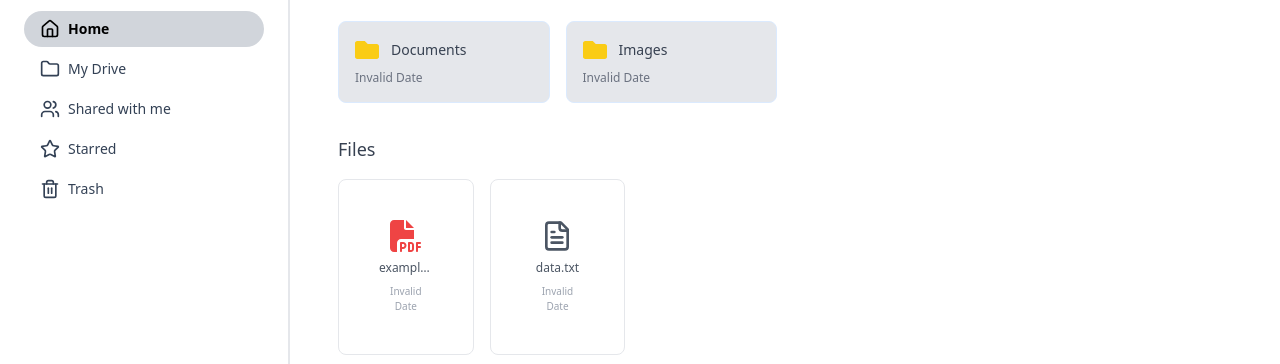
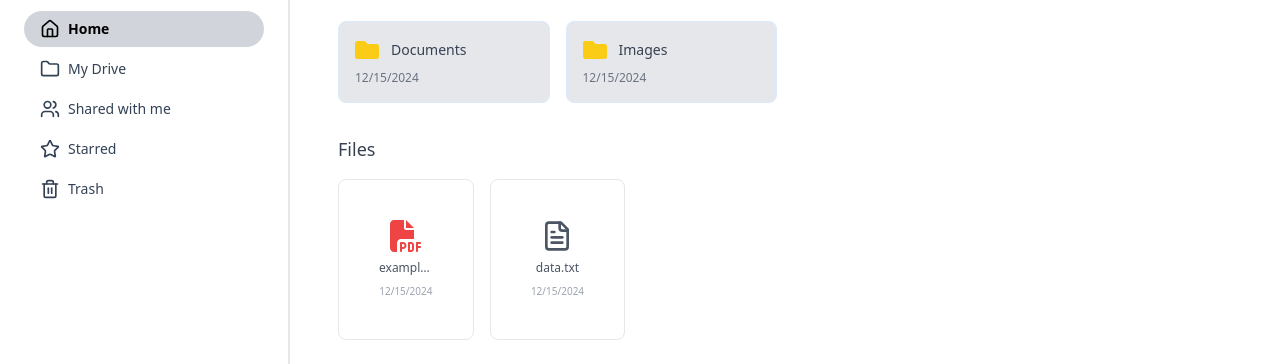
Before and after one commit to hoangmindrespect/File-Distributed-Storage, a React (Vite) app in the folder front_end/: page /home in a window 1280 px wide. Shown: the part 182-546 px from the top of the page. Built offline with nearby package versions, Linux system fonts and the light colour scheme; sample sign-in values are in the browser's storage.

Commit message:
fix: Fix show Created date

```diff
--- a/front_end/src/components/Card/FileCard.jsx
+++ b/front_end/src/components/Card/FileCard.jsx
@@ -61,7 +61,7 @@ const FileCard = ({ file }) => {
         </span>
       </div>
       <div className="mt-2 text-[10px] text-gray-400 text-center">
-        {new Date(file.updatedAt).toLocaleDateString()}
+        {new Date(file.createdAt).toLocaleDateString()}
       </div>
     </div>
   );
--- a/front_end/src/components/Card/FolderCard.jsx
+++ b/front_end/src/components/Card/FolderCard.jsx
@@ -13,7 +13,7 @@ const FolderCard = ({ folder, onDoubleClick }) => {
         <span className="text-sm font-medium text-gray-700">{folder.name}</span>
       </div>
       <div className="mt-2 text-xs text-gray-500">
-        {new Date(folder.updatedAt).toLocaleDateString()}
+        {new Date(folder.createdAt).toLocaleDateString()}
       </div>
     </div>
   );
```
